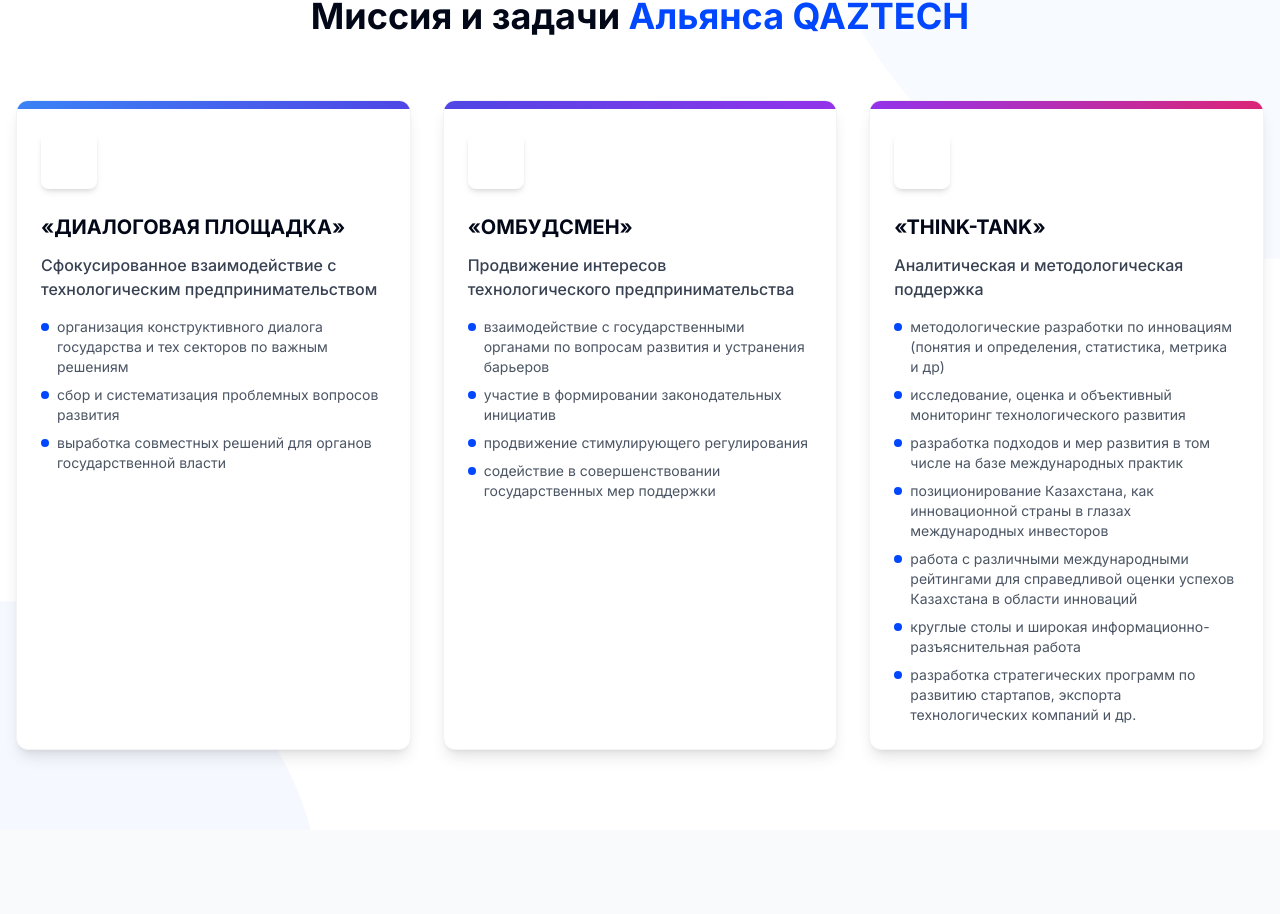
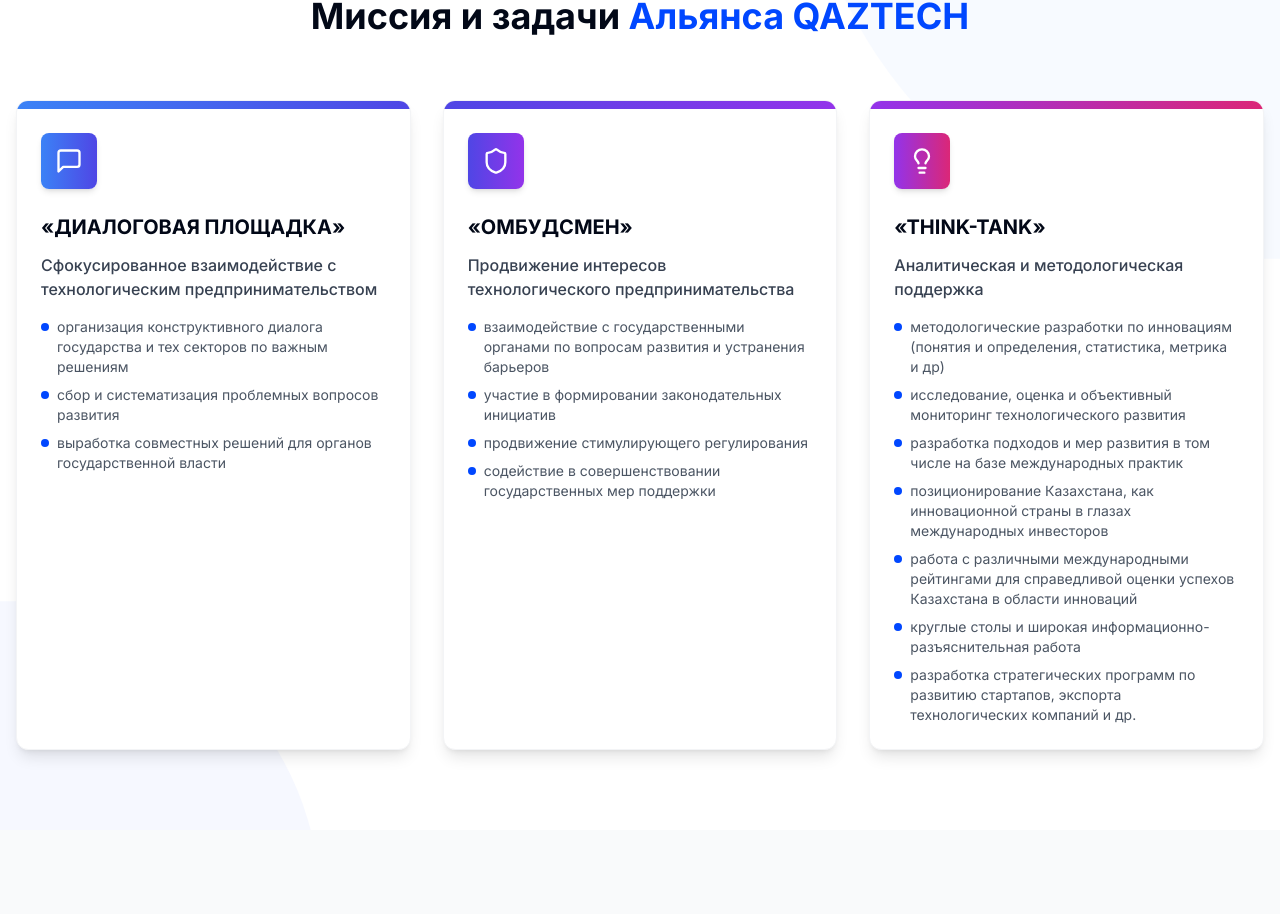
Before and after one commit to bibihabibi/qaztech-club-page, a React (Vite) app: page / in a window 1280 px wide. Shown: the part 1496-2410 px from the top of the page. Built offline with nearby package versions, Linux system fonts and the light colour scheme.

Commit message:
Fix: Tailwind CSS gradient property errors
Fixes errors related to the use of custom gradient properties in MissionSection.tsx.

```diff
--- a/src/components/MissionSection.tsx
+++ b/src/components/MissionSection.tsx
@@ -73,6 +73,11 @@ const MissionSection: React.FC = () => {
     }
   ];
 
+  // Extract color classes for each mission card
+  const getGradientClasses = (colorClass: string) => {
+    return `bg-gradient-to-r ${colorClass}`;
+  };
+
   return (
     <section id="mission" className="py-20 bg-white relative overflow-hidden">
       {/* Decorative background */}
@@ -103,11 +108,10 @@ const MissionSection: React.FC = () => {
               style={{ transitionDelay: `${mission.delay}ms` }}
             >
               {/* Top colored gradient strip */}
-              <div className={`h-2 w-full bg-gradient-to-r ${mission.color}`}></div>
+              <div className={`h-2 w-full ${getGradientClasses(mission.color)}`}></div>
 
               <div className="p-6">
-                <div className="w-14 h-14 rounded-lg flex items-center justify-center bg-gradient-to-r mb-6 text-white shadow-md"
-                     style={{ backgroundImage: `linear-gradient(to right, var(--tw-gradient-stops))`, '--tw-gradient-from': mission.color.split(' ')[0].replace('from-', ''), '--tw-gradient-to': mission.color.split(' ')[1].replace('to-', '') }}>
+                <div className={`w-14 h-14 rounded-lg flex items-center justify-center ${getGradientClasses(mission.color)} mb-6 text-white shadow-md`}>
                   <mission.icon size={28} />
                 </div>
 
@@ -125,8 +129,7 @@ const MissionSection: React.FC = () => {
               </div>
 
               {/* Bottom hover reveal line */}
-              <div className="absolute bottom-0 left-0 w-full h-0.5 bg-gradient-to-r opacity-0 group-hover:opacity-100 transition-opacity duration-300"
-                   style={{ backgroundImage: `linear-gradient(to right, var(--tw-gradient-stops))`, '--tw-gradient-from': mission.color.split(' ')[0].replace('from-', ''), '--tw-gradient-to': mission.color.split(' ')[1].replace('to-', '') }}></div>
+              <div className={`absolute bottom-0 left-0 w-full h-0.5 ${getGradientClasses(mission.color)} opacity-0 group-hover:opacity-100 transition-opacity duration-300`}></div>
             </div>
           ))}
         </div>
```
